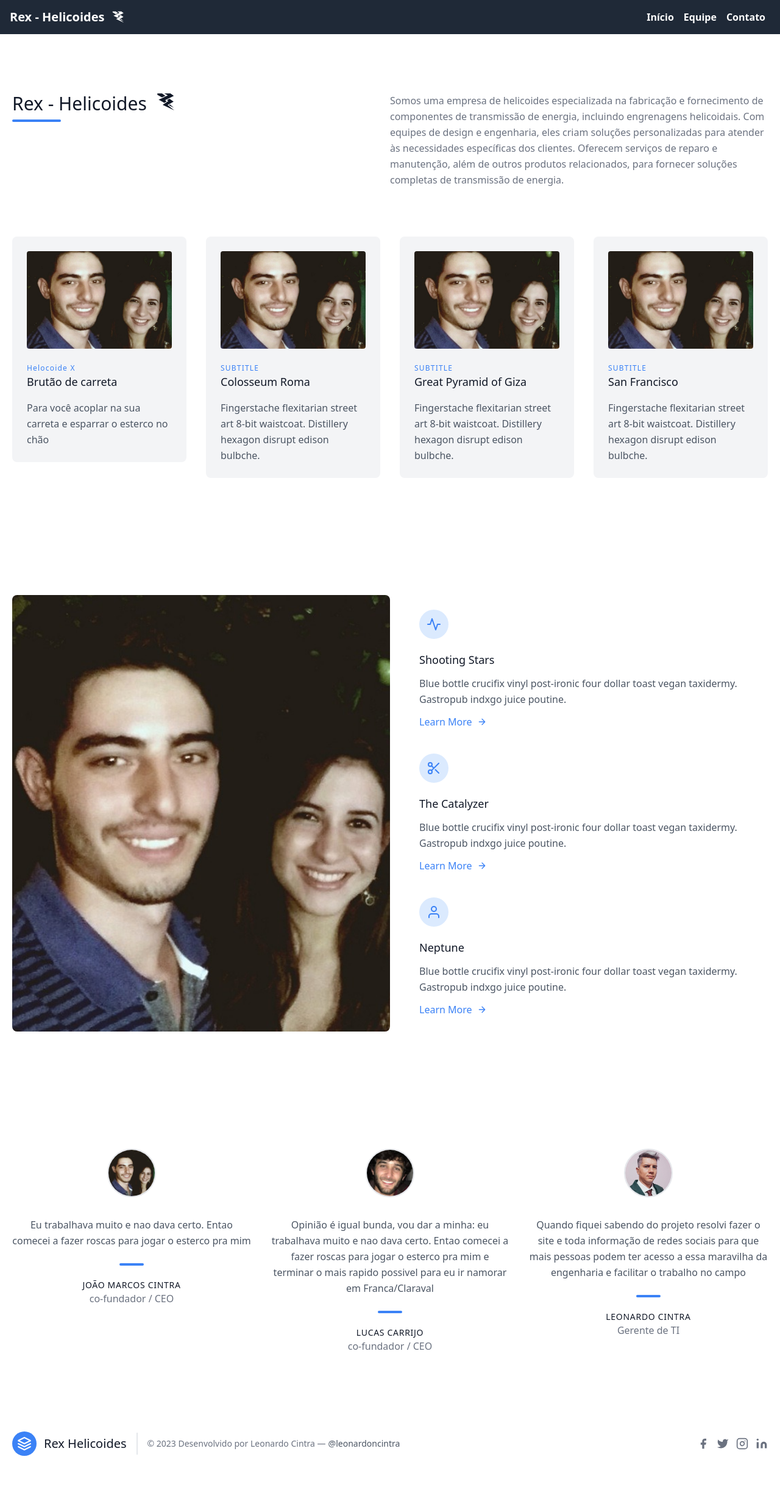
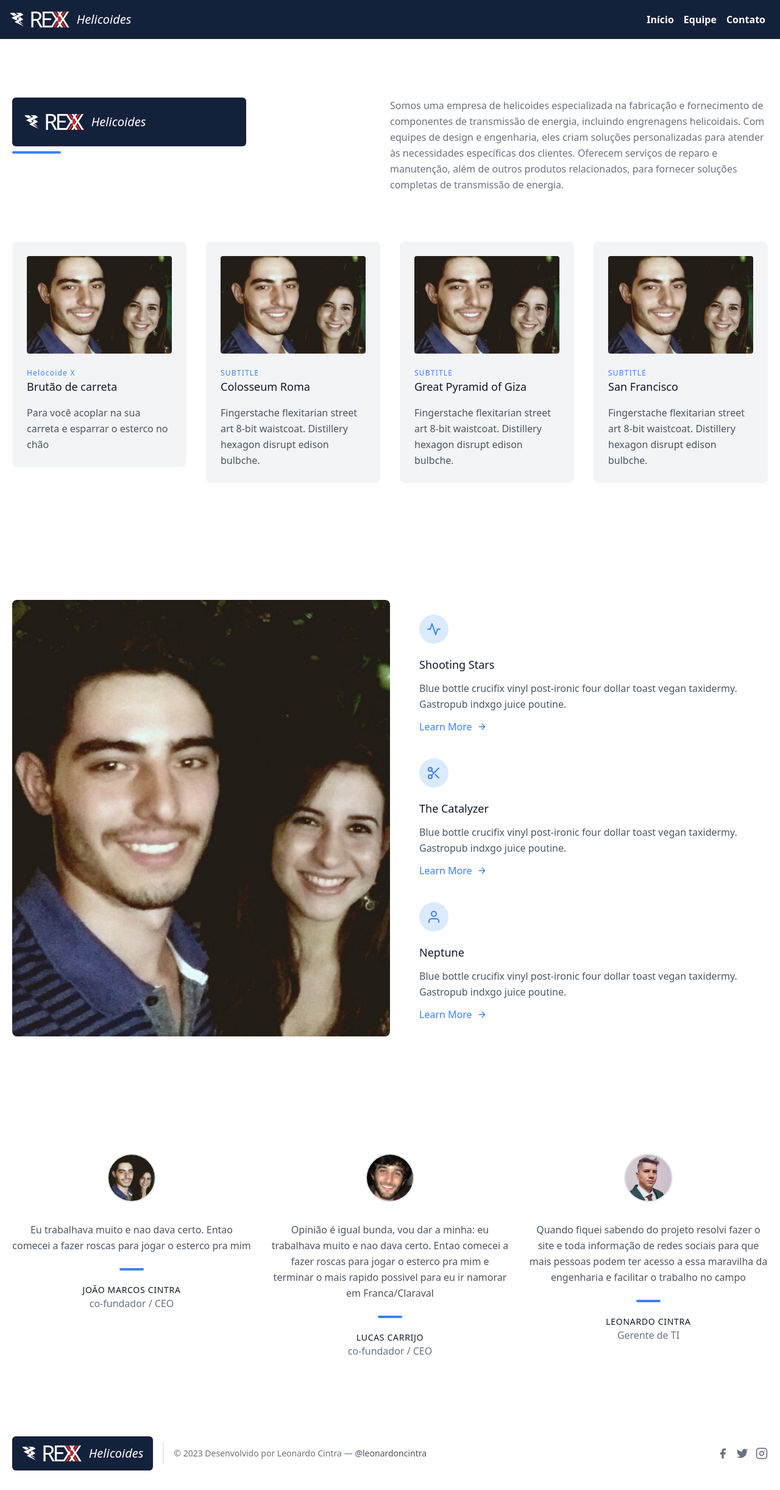
Before and after one commit to leonardocintra/rexhelicoides.com.br, a Next.js app: page / in a window 1280 px wide. Shown: the whole page at 61% size. Before the commit the page ends 2420 px from the top, so only its background shows below. Built offline with nearby package versions, Linux system fonts and the light colour scheme.

Commit message:
feat: logo criado

```diff
--- a/src/components/footer/Footer.tsx
+++ b/src/components/footer/Footer.tsx
@@ -1,26 +1,16 @@
+import Logo from "../home/Logo";
+
 export default function Footer() {
   return (
     <footer className="text-gray-600 body-font">
       <div className="container px-5 py-8 mx-auto flex items-center sm:flex-row flex-col">
-        <a className="flex title-font font-medium items-center md:justify-start justify-center text-gray-900">
-          <svg
-            xmlns="http://www.w3.org/2000/svg"
-            fill="none"
-            stroke="currentColor"
-            strokeLinecap="round"
-            strokeLinejoin={"round"}
-            strokeWidth={2}
-            className="w-10 h-10 text-white p-2 bg-blue-500 rounded-full"
-            viewBox="0 0 24 24"
-          >
-            <path d="M12 2L2 7l10 5 10-5-10-5zM2 17l10 5 10-5M2 12l10 5 10-5"></path>
-          </svg>
-          <span className="ml-3 text-xl">Rex Helicoides</span>
+        <a className="flex title-font font-medium items-center md:justify-start justify-center rounded-md px-4 py-2 bg-[#14213b]">
+          <Logo />
         </a>
         <p className="text-sm text-gray-500 sm:ml-4 sm:pl-4 sm:border-l-2 sm:border-gray-200 sm:py-2 sm:mt-0 mt-4">
           © 2023 Desenvolvido por Leonardo Cintra —
           <a
-            href="https://twitter.com/knyttneve"
+            href="https://twitter.com/leonardoncintra"
             className="text-gray-600 ml-1"
             rel="noopener noreferrer"
             target="_blank"
@@ -67,7 +57,8 @@ export default function Footer() {
               <path d="M16 11.37A4 4 0 1112.63 8 4 4 0 0116 11.37zm1.5-4.87h.01"></path>
             </svg>
           </a>
-          <a className="ml-3 text-gray-500">
+          {/* Linkedin */}
+          {/* <a className="ml-3 text-gray-500" href="">
             <svg
               fill="currentColor"
               stroke="currentColor"
@@ -83,7 +74,7 @@ export default function Footer() {
               ></path>
               <circle cx="4" cy="4" r="2" stroke="none"></circle>
             </svg>
-          </a>
+          </a> */}
         </span>
       </div>
     </footer>
--- a/src/components/header/MenuHeader.tsx
+++ b/src/components/header/MenuHeader.tsx
@@ -1,6 +1,7 @@
 import Link from "next/link";
 import { useState } from "react";
 import { GiLightningHelix } from "react-icons/gi";
+import Logo from "../home/Logo";
 import MenuHeaderLink from "./MenuHeaderLink";
 
 const Header = () => {
@@ -9,14 +10,11 @@ const Header = () => {
   const toggleMenu = () => setIsOpen(!isOpen);
 
   return (
-    <header className="bg-gray-800 sm:flex sm:justify-between sm:items-center sm:px-4 sm:py-3">
+    <header className="bg-[#14213b] sm:flex sm:justify-between sm:items-center sm:px-4 sm:py-3">
       <div className="flex items-center justify-between px-4 py-3 sm:p-0">
         <div>
-          <Link href="/" className="text-white text-xl font-bold leading-none">
-            <div className="flex space-x-3">
-              <h3>Rex - Helicoides</h3>
-              <GiLightningHelix />
-            </div>
+          <Link href="/" className="">
+            <Logo />
           </Link>
         </div>
         <div className="sm:hidden">
--- /dev/null
+++ b/src/components/home/Logo.tsx
@@ -0,0 +1,17 @@
+import { GiLightningHelix } from "react-icons/gi";
+
+export default function Logo() {
+  return (
+    <div className="flex -space-x-1 text-white items-center text-4xl">
+      <GiLightningHelix className="pr-3" />
+      <h3 className="">R</h3>
+      <h3 className="">E</h3>
+      <div className="flex -space-x-3 sm:-space-x-4">
+        <h3 className="">X</h3>
+        <h3 className="text-red-600">X</h3>
+        <h3 className="">X</h3>
+      </div>
+      <h4 className="font-light text-xl pl-4 italic">Helicoides</h4>
+    </div>
+  );
+}
--- a/src/pages/index.tsx
+++ b/src/pages/index.tsx
@@ -1,9 +1,9 @@
 import Image from "next/image";
-import Opinioes from "../components/home/opinioes";
 import Produto from "../components/produto/produto";
 import RootLayout from "./layout";
 import fotoMarquito from "../../public/img/equipe/comarca.jpeg";
-import { GiLightningHelix } from "react-icons/gi";
+import Logo from "../components/home/Logo";
+import Opinioes from "../components/home/Opinioes";
 
 export default function Home(): JSX.Element {
   return (
@@ -12,9 +12,8 @@ export default function Home(): JSX.Element {
         <div className="container px-5 py-24 mx-auto">
           <div className="flex flex-wrap w-full mb-20">
             <div className="lg:w-1/2 w-full mb-6 lg:mb-0">
-              <div className="flex sm:text-3xl text-2xl font-medium title-font mb-2 text-gray-900">
-                <h1 className="pr-4">Rex - Helicoides</h1>
-                <GiLightningHelix />
+              <div className="flex sm:text-4xl text-3xl font-medium title-font mb-2 bg-[#14213b] text-white p-5 rounded-md sm:max-w-sm items-center space-x-2">
+                <Logo />
               </div>
               <div className="h-1 w-20 bg-blue-500 rounded"></div>
             </div>
```
Also changed, not shown: src/components/home/Opinioes.tsx (renamed from src/components/home/opinioes.tsx).
